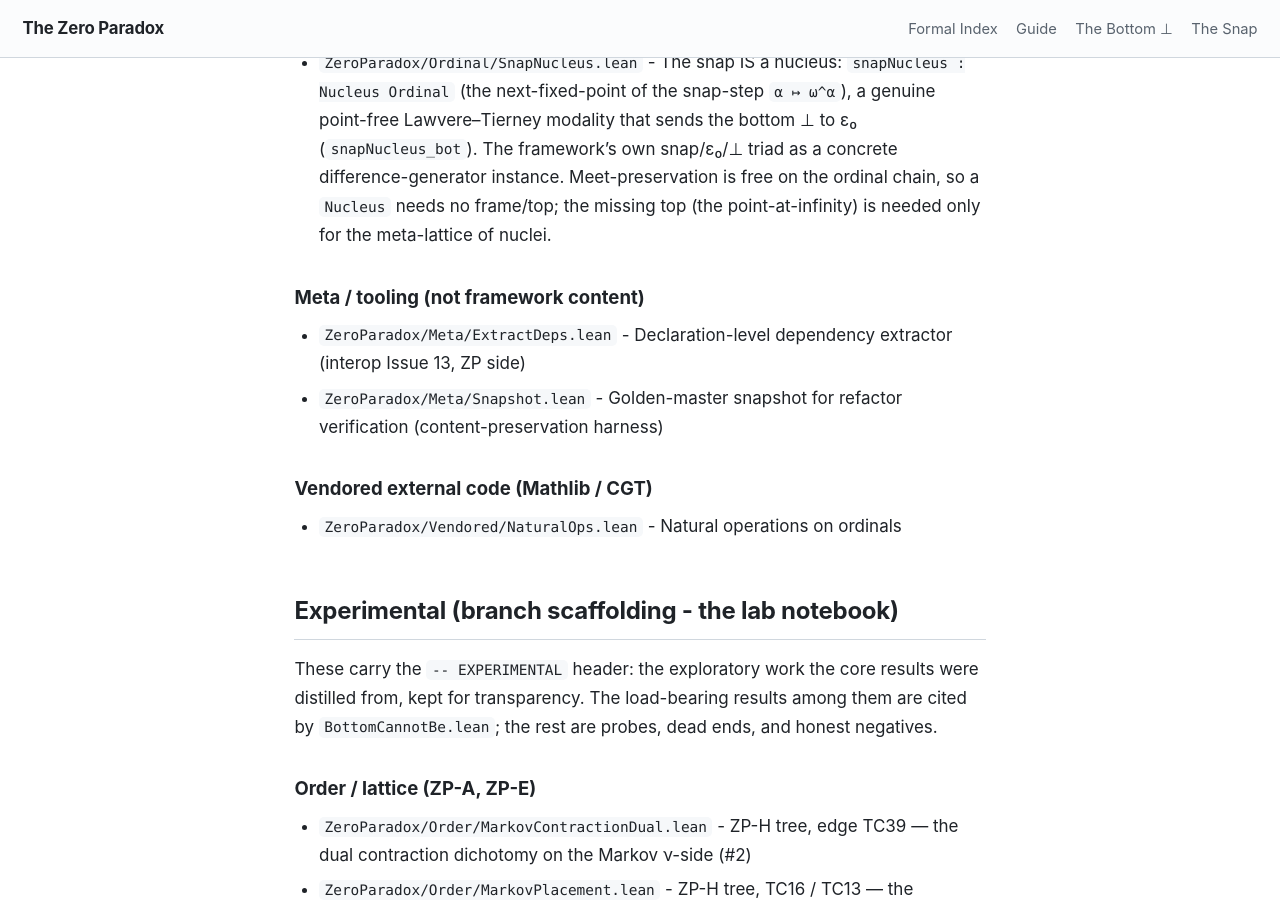
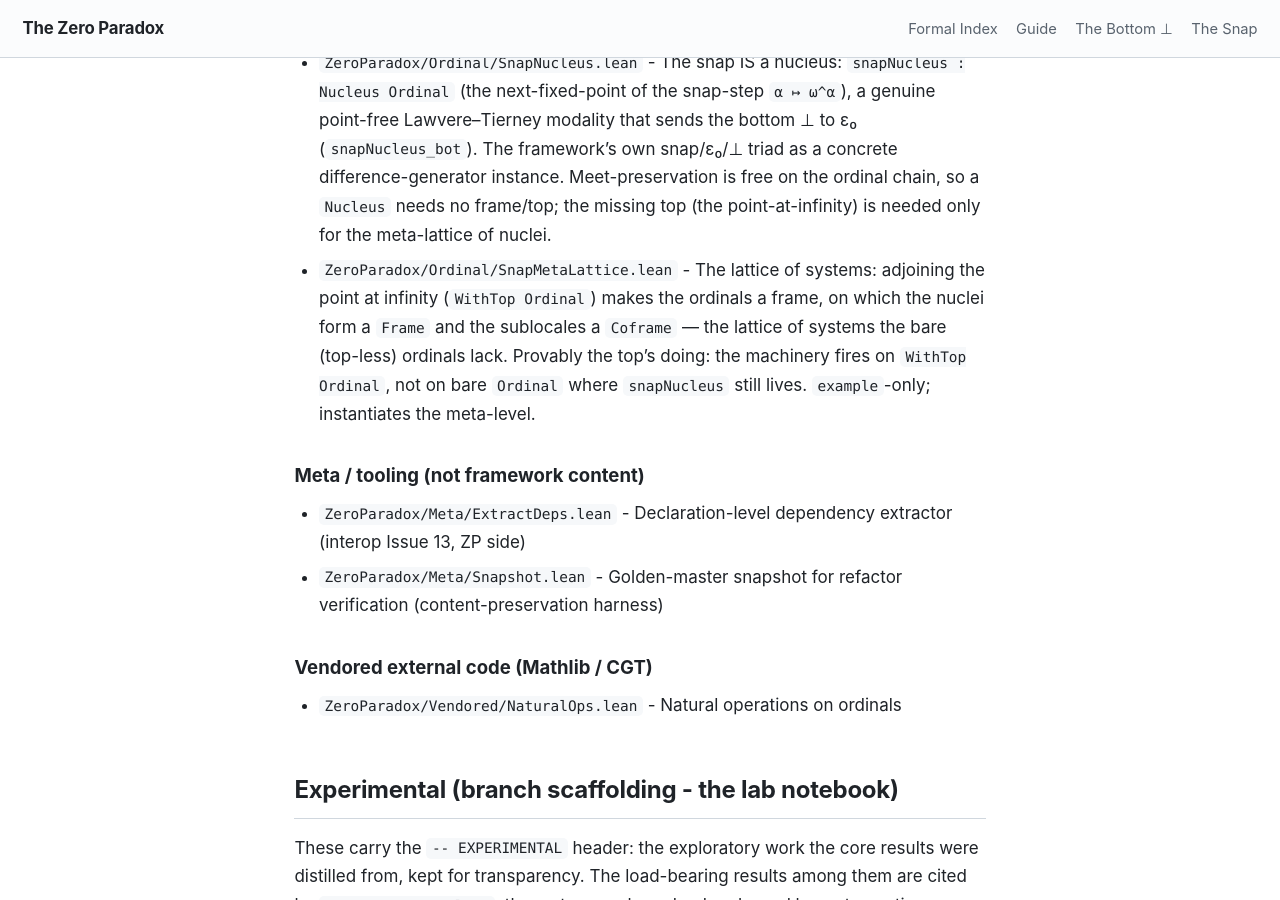
Before and after one commit to timbrigham/ZeroParadox, a Jekyll site: the page built from ZeroParadox/MANIFEST.md, in a window 1280 px wide and 900 px high, scrolled down 6661 px. Built offline with Jekyll 4.4.1, drawn with Linux system fonts in a browser that asks for light colours; our own code applies the rules of GitHub Pages for plain Markdown files.

Commit message:
@ snap-meta-lattice: WithTop Ordinal frame => lattice of systems (Nucleus Frame / Sublocale Coframe); the point-at-infinity unlocks the meta-level

```diff
--- a/ZeroParadox/MANIFEST.md
+++ b/ZeroParadox/MANIFEST.md
@@ -141,6 +141,7 @@ The framework's reviewed, load-bearing Lean, organized by domain folder. The for
 - `ZeroParadox/Category/DiagonalWitness.lean` - The minimum-requirements level under the keystone: the relativized Lawvere witness `HasWitnessRel`, its map-class topology (`IsLowerSet`), and the effective-category floor (axis 2). Packages Lawvere/Yanofsky/effective-topos; the floor faces' shared landing at ⊥ is the one uncopied placement.
 - `ZeroParadox/Category/DifferenceGeneratesSystem.lean` - The nucleus/sublocale home of "a predicated difference generates a system": identifies the conjecture with Lawvere–Tierney (nucleus → sublocale → lattice) structure, and machine-checks that double negation generates the classical (Boolean) core (`Heyting.Regular`). `example`-only; states no new result.
 - `ZeroParadox/Ordinal/SnapNucleus.lean` - The snap IS a nucleus: `snapNucleus : Nucleus Ordinal` (the next-fixed-point of the snap-step `α ↦ ω^α`), a genuine point-free Lawvere–Tierney modality that sends the bottom ⊥ to ε₀ (`snapNucleus_bot`). The framework's own snap/ε₀/⊥ triad as a concrete difference-generator instance. Meet-preservation is free on the ordinal chain, so a `Nucleus` needs no frame/top; the missing top (the point-at-infinity) is needed only for the meta-lattice of nuclei.
+- `ZeroParadox/Ordinal/SnapMetaLattice.lean` - The lattice of systems: adjoining the point at infinity (`WithTop Ordinal`) makes the ordinals a frame, on which the nuclei form a `Frame` and the sublocales a `Coframe` — the lattice of systems the bare (top-less) ordinals lack. Provably the top's doing: the machinery fires on `WithTop Ordinal`, not on bare `Ordinal` where `snapNucleus` still lives. `example`-only; instantiates the meta-level.
 
 ### Meta / tooling (not framework content)
 
```
Also changed, not shown: 1 other file.
